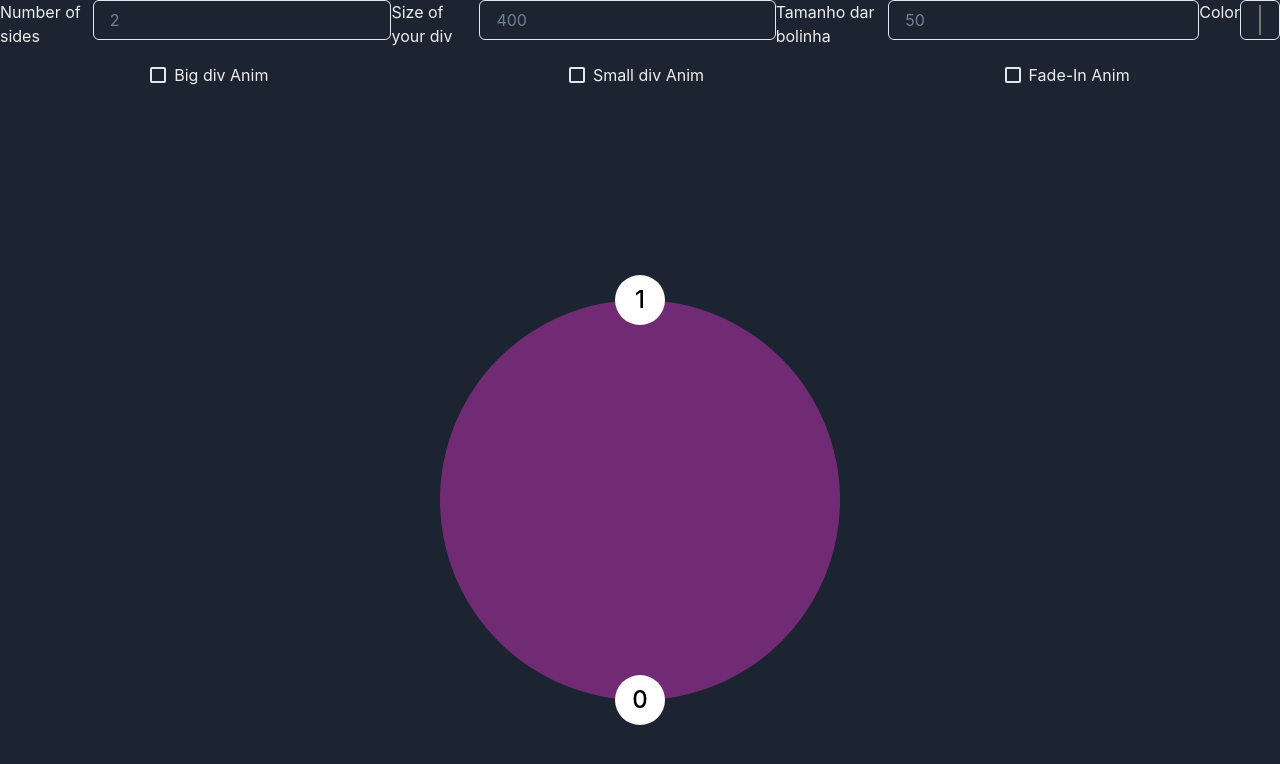
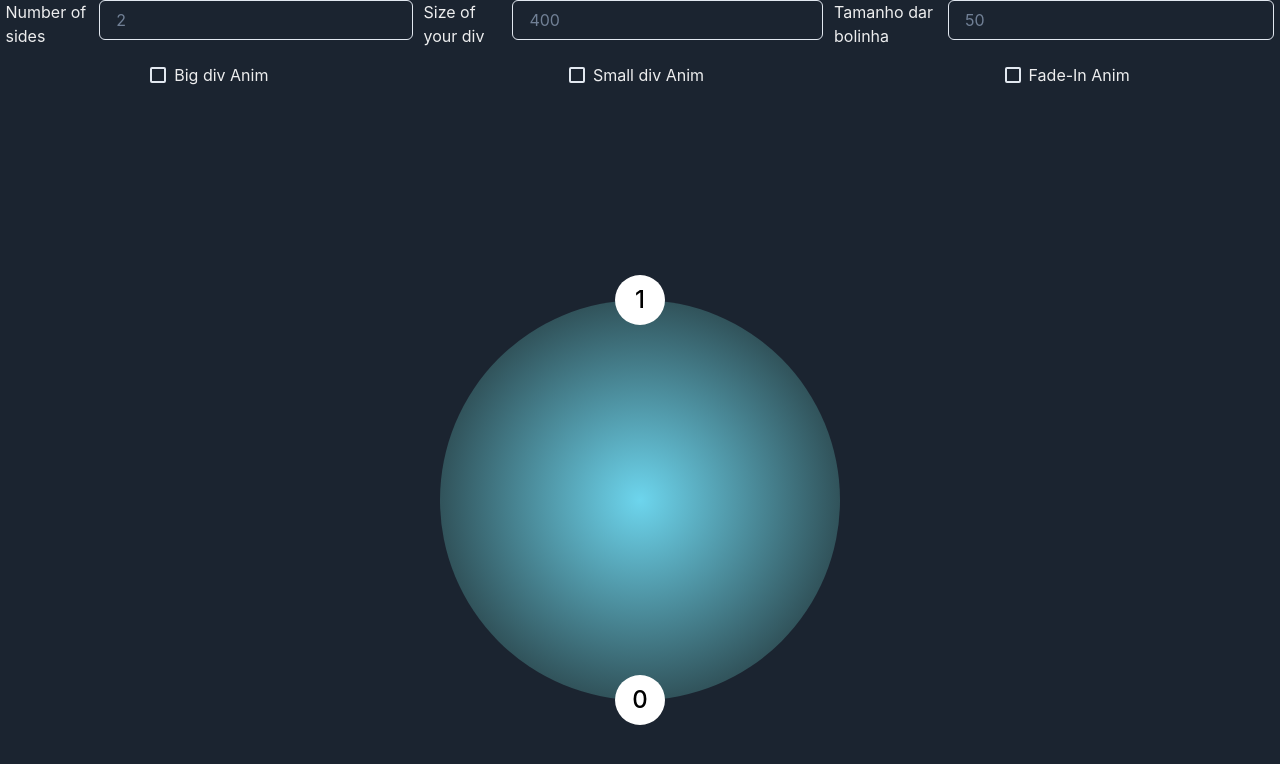
Before and after one commit to YagoLeite/Polygon, a Next.js app: page / in a window 1280 px wide. Shown: the top 764 px of the page. Built offline with nearby package versions, Linux system fonts and the light colour scheme.

Commit message:
removing color change and adding bgGradient

```diff
--- a/components/Body/Wrapper.js
+++ b/components/Body/Wrapper.js
@@ -52,7 +52,7 @@ const Wrapper = () => {
         <Box
           as={motion.div}
           key={Math.random()}
-          bg={state.color}
+          bgGradient="radial(#6dd5ed,#181d1e)"
           animate={
             state.bigDivRotationAnim
               ? {
--- a/components/Controler/Controler.js
+++ b/components/Controler/Controler.js
@@ -37,15 +37,6 @@ const Controler = () => {
             placeholder={state.verticeDiv}
           />
         </Flex>
-        <Flex>
-          <Text>Color</Text>
-          <Input
-            type="color"
-            onChange={(e) =>
-              dispatch({ type: "COLOR-UPDATE", value: e.target.value })
-            }
-          />
-        </Flex>
       </Flex>
       <Flex justify="space-around" h="50px">
         <Checkbox
--- a/context/Reducer.js
+++ b/context/Reducer.js
@@ -9,8 +9,6 @@ export const controlerReducer = (state, action) => {
         ...state,
         verticeDiv: action.value,
       };
-    case "COLOR-UPDATE":
-      return { ...state, color: action.value };
     case "BIGDIVANIM-UPDATE":
       return {
         ...state,
```
